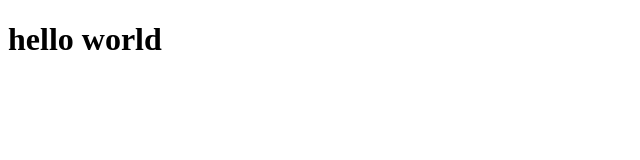
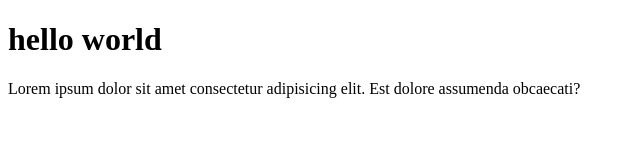
Before and after one commit to VallenDraa/git-github-2, a plain HTML site: page index.html in a window 1280 px wide. Shown: the whole page, without its empty margins (0-640 px from the left). Drawn offline with Linux system fonts and the light colour scheme.

Commit message:
added lorem

```diff
--- a/index.html
+++ b/index.html
@@ -8,5 +8,6 @@
 </head>
 <body>
     <h1>hello world</h1>
+    <p>Lorem ipsum dolor sit amet consectetur adipisicing elit. Est dolore assumenda obcaecati?</p>
 </body>
 </html>
```
